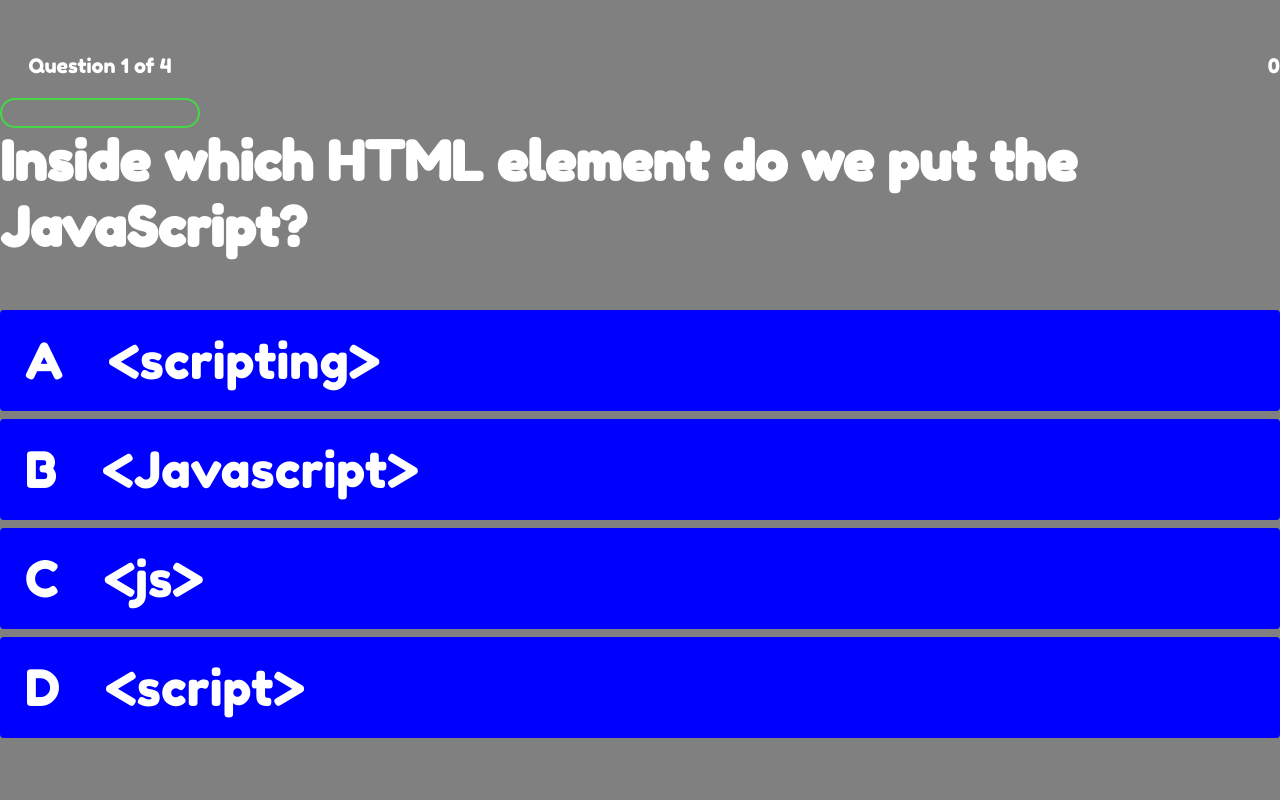
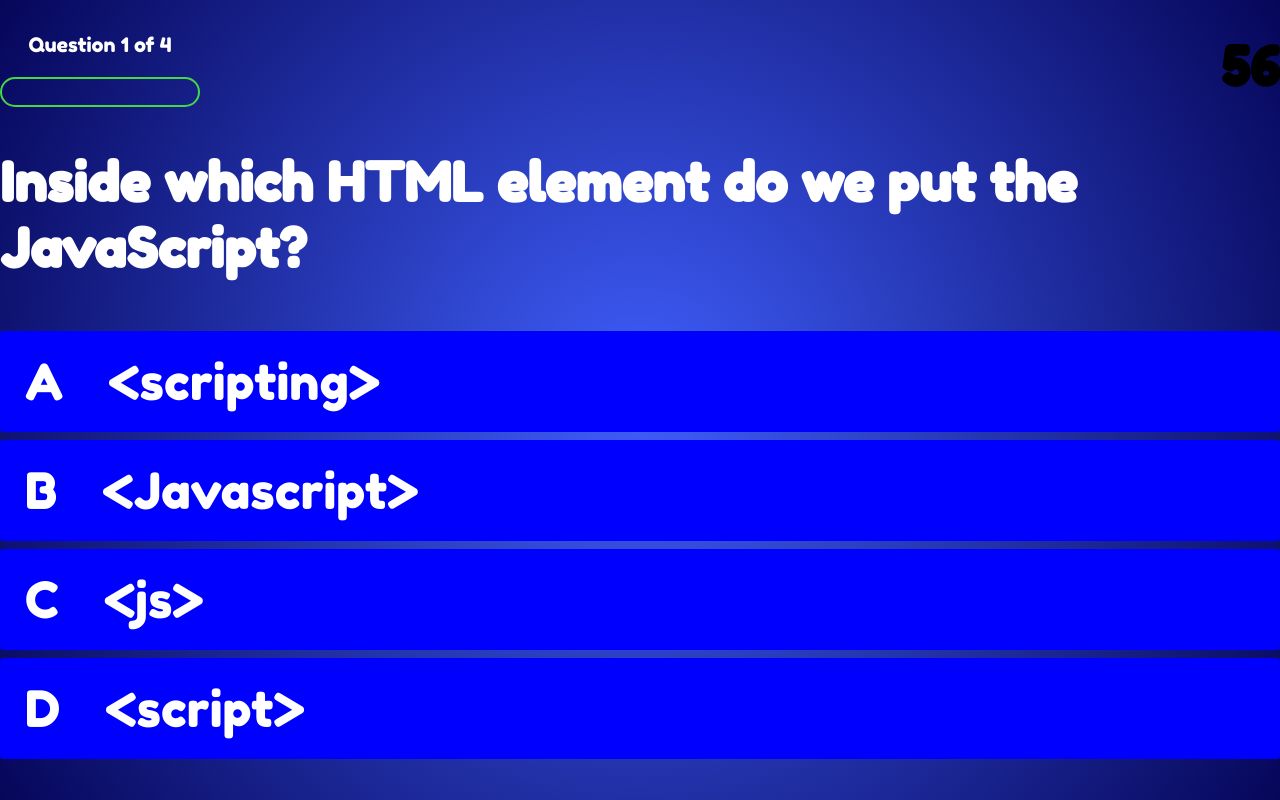
Before and after one commit to Dovahkiin1993/quiz, a plain HTML site: page game.html in a window 1280 px wide. Drawn offline with Linux system fonts and the light colour scheme.

Commit message:
java script updated with game functions and timer also html id timer added

```diff
--- a/Assets/css/style.css
+++ b/Assets/css/style.css
@@ -1,7 +1,9 @@
 @import url('https://fonts.googleapis.com/css2?family=Fredoka+One&display=swap');
 
 :root{
-    background-color: gray;
+    background: rgb(63,94,251);
+background: radial-gradient(circle, rgba(63,94,251,1) 0%, rgba(6,6,89,1) 100%);
+
 }
 
 
@@ -11,7 +13,7 @@
     padding: 0%;
     font-size: 62.5%;
     font-family:'Fredoka One', cursive;
-    ;
+
 
 }
 
@@ -33,7 +35,7 @@ h2{
     display: flex;
     justify-content: center;
     align-items: center;
-    /* max-width: 80rem; */
+    /* max-width: 80rem;  */
     /* margin: 0; */
     /* padding: 2rem; */
 
--- a/Assets/js/game.js
+++ b/Assets/js/game.js
@@ -3,8 +3,7 @@ const choices = Array.from(document.querySelectorAll(".choice-text"))
 const progressText = document.querySelector("#progressText")
 // const scoreText = document.querySelector("#hud-prefix")
 const progressBarFull = document.querySelector("#progressBarFull")
-var  timer = document.querySelector("#hud-prefix")
-
+var  timerEl = document.querySelector("#timer")
 let currentQuestion = {}
 let acceptingAnswers = true
 let questionCounter = 0
@@ -51,7 +50,7 @@ let questions = [
 
 
  const MAX_QUESTIONS = 4
- const DECREMENT_TIME = 10
+ const DECREMENT_TIME = -10
 
 
 
@@ -60,7 +59,7 @@ let questions = [
  startGame = () => {
     let count = 60;
     let timerInterval = setInterval(() => {
-        timer.textContent = count;
+        timerEl.textContent = count;
         count--;
         if (count < 0) {
             clearInterval(timerInterval);
--- a/game.html
+++ b/game.html
@@ -24,8 +24,8 @@
 
              <div class="hud-item">
                 <p class="hud-prefix">
-                    0
                 </p>
+                <h1 id="timer">0</h1>
                 <h1 class="hud-main-text" id="time">
 
                 </h1>
```
Also changed, not shown: index.html (+1 -1 lines).
